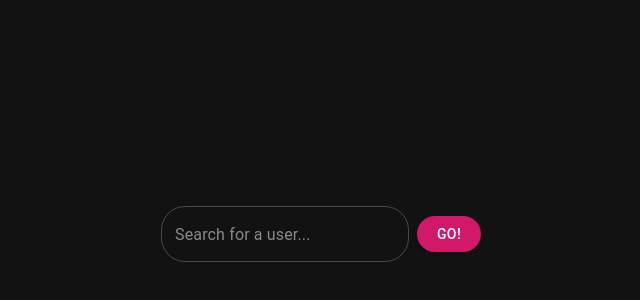
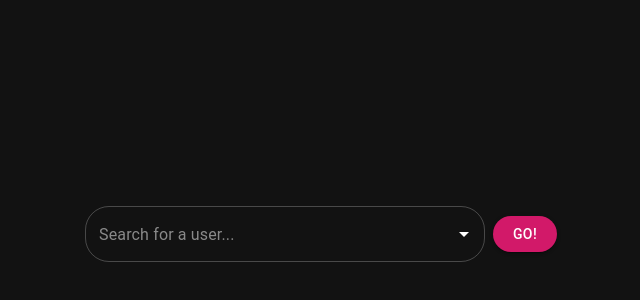
Before and after one commit to GeoffroyMaillol/js-programming-exercise, a Next.js app in the folder webapp/: page / in a window 1280 px wide. Shown: the part 162-462 px from the top of the page, without its empty margins (319-959 px from the left). Built offline with nearby package versions, Linux system fonts and the light colour scheme.

Commit message:
Implemented auto complete.

```diff
--- a/webapp/app/components/SearchForUserData.tsx
+++ b/webapp/app/components/SearchForUserData.tsx
@@ -1,6 +1,6 @@
 "use client"
 
-import React, { useState } from "react";
+import React, { useEffect, useState } from "react";
 import Box from '@mui/material/Box';
 import Button from "@mui/material/Button";
 import CircularProgress from "@mui/material/CircularProgress";
@@ -8,28 +8,40 @@ import TextField from '@mui/material/TextField';
 import '../styles/styles.css';
 import { apiConfig } from "../config/apiConfig"
 import { UserData } from "../types/UserData";
+import { Autocomplete } from "@mui/material";
 
 interface SearchForUserDataProps {
   onUserDataLoaded: (users: UserData[]) => void;
   onError: (errorMessage: string) => void;
 }
 
+function getFetchURL(searchString: string) {
+  let fetchURL = apiConfig.apiEndpoint;
+  // If no search entered, return everything
+  if (searchString) {
+    const searchQuery = `/search?query=${encodeURIComponent(searchString)}`;
+    fetchURL += searchQuery;
+  }
+  return fetchURL;
+}
+
+function getFormattedUserData(userData: UserData): string {
+  if (userData) {
+    return `${userData.firstName} ${userData.lastName} `;
+  }
+  return "";
+}
 
 const SearchForUserData: React.FC<SearchForUserDataProps> = ({ onUserDataLoaded, onError }) => {
   const [loading, setLoading] = useState(false);
-  const [searchString, setSearchString] = useState('');
+  const [searchString, setSearchString] = useState("");
+  const [autoCompleteQuery, setAutoCompleteQuery] = useState("");
+  const [autoCompleteMatches, setAutoCompleteMatches] = useState<UserData[]>([]);
 
   const searchForUsers = async () => {
     setLoading(true);
     try {
-      let fetchURL = apiConfig.apiEndpoint;
-      // If no search entered, return everything
-      if (searchString) {
-        const searchQuery = `/search?query=${encodeURIComponent(searchString)}`;
-        fetchURL += searchQuery;
-      }
-
-      const response = await fetch(fetchURL);
+      const response = await fetch(getFetchURL(searchString));
       const data: UserData[] = await response.json();
       onUserDataLoaded(data);
       onError("");
@@ -42,18 +54,42 @@ const SearchForUserData: React.FC<SearchForUserDataProps> = ({ onUserDataLoaded,
     }
   };
 
+  useEffect(() => {
+    if (!autoCompleteQuery) {
+      setAutoCompleteMatches([]);
+      return;
+    }
+
+    const timeout = setTimeout(async () => {
+      const response = await fetch(getFetchURL(autoCompleteQuery));
+      const data: UserData[] = await response.json();
+      setAutoCompleteMatches(Array.isArray(data) ? data : []);
+    }, 300);
+
+    return () => clearTimeout(timeout);
+  }, [autoCompleteQuery]);
+
   return (
     <Box
         display="flex"
         flexDirection="row"
         gap={1}
         alignItems="center">
-      <TextField className="search-box"
-        placeholder="Search for a user..."
-        variant="outlined"
-        fullWidth
-        onChange={(e) => setSearchString(e.target.value)}
-      />
+      <Autocomplete // This is kind of cheating because MUI gives this for free, but I take it.
+        sx={{ width: 400 }}
+        options={autoCompleteMatches}
+        getOptionLabel={(userData) => getFormattedUserData(userData)}
+        onInputChange={(e, value) => setAutoCompleteQuery(value)}
+        renderInput={(params) => (
+          <TextField
+            {...params}
+            className="search-box"
+            placeholder="Search for a user..."
+            variant="outlined"
+            fullWidth
+            onChange={(e) => setSearchString(e.target.value)}
+          />
+        )}/>
       <Button className="search-button"
           variant="contained"
           color="primary"
```
